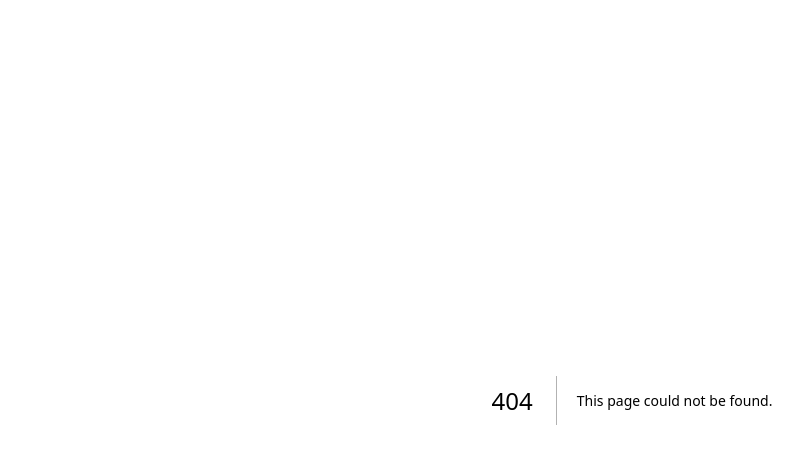
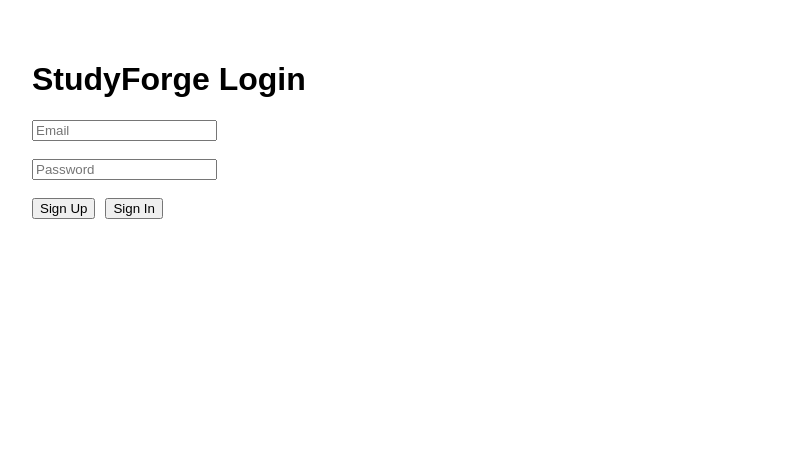
Before and after one commit to kannan2006-hash/studyforge-ai, a Next.js app: page /auth in a window 1280 px wide. Before the commit this address had no page. Shown: the top 464 px of the page, without its empty margins (8-811 px from the left). Built offline with nearby package versions, Linux system fonts and the light colour scheme; no server answers.

Commit message:
add supabase auth page

```diff
--- /dev/null
+++ b/app/auth/page.tsx
@@ -0,0 +1,70 @@
+"use client"
+
+import { useState } from "react"
+import { supabase } from "@/lib/supabaseClient"
+
+export default function AuthPage() {
+  const [email, setEmail] = useState("")
+  const [password, setPassword] = useState("")
+  const [loading, setLoading] = useState(false)
+  const [message, setMessage] = useState("")
+
+  const signUp = async () => {
+    setLoading(true)
+    const { error } = await supabase.auth.signUp({
+      email,
+      password,
+    })
+
+    if (error) setMessage(error.message)
+    else setMessage("✅ Check your email for confirmation")
+
+    setLoading(false)
+  }
+
+  const signIn = async () => {
+    setLoading(true)
+    const { error } = await supabase.auth.signInWithPassword({
+      email,
+      password,
+    })
+
+    if (error) setMessage(error.message)
+    else setMessage("✅ Logged in successfully")
+
+    setLoading(false)
+  }
+
+  return (
+    <div style={{ padding: 40, maxWidth: 400 }}>
+      <h1>StudyForge Login</h1>
+
+      <input
+        placeholder="Email"
+        value={email}
+        onChange={(e) => setEmail(e.target.value)}
+      />
+
+      <br /><br />
+
+      <input
+        placeholder="Password"
+        type="password"
+        value={password}
+        onChange={(e) => setPassword(e.target.value)}
+      />
+
+      <br /><br />
+
+      <button onClick={signUp} disabled={loading}>
+        Sign Up
+      </button>
+
+      <button onClick={signIn} disabled={loading} style={{ marginLeft: 10 }}>
+        Sign In
+      </button>
+
+      <p>{message}</p>
+    </div>
+  )
+}
```
